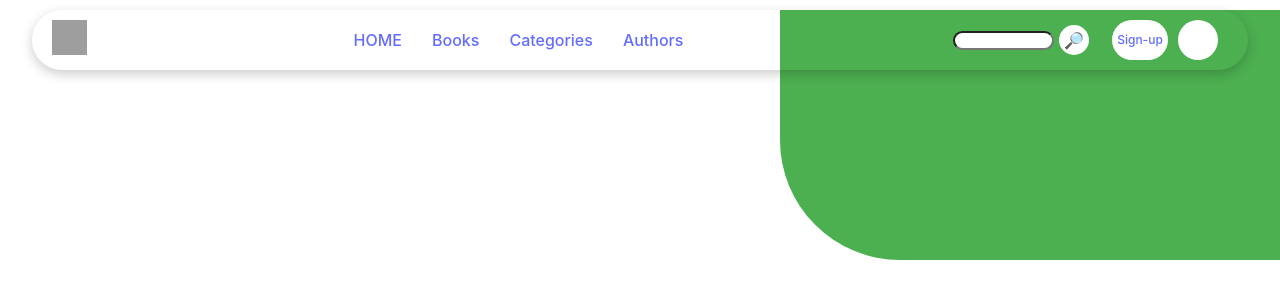
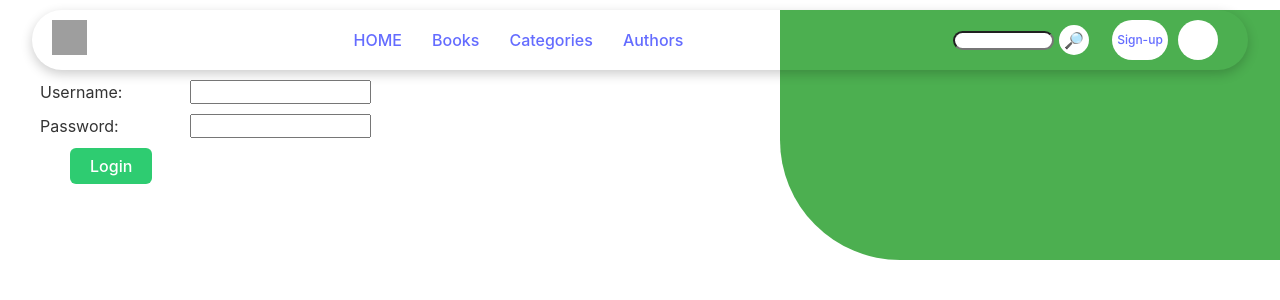
Before and after one commit to dvgamerr/apriltwenty-book-collection, a React (Vite) app in the folder client/book-collection/: page /auth/login in a window 1280 px wide. Shown: the top 300 px of the page. Built offline with nearby package versions, Linux system fonts and the light colour scheme; grey boxes are pictures that could not be loaded.

Commit message:
feat(login): make function login to working normaly

```diff
--- a/client/book-collection/src/App.jsx
+++ b/client/book-collection/src/App.jsx
@@ -5,6 +5,7 @@ import HomePage from './pages/Home.jsx'
 import HeaderNavBar from './components/header-nav-bar.jsx';
 import BookInfoPage from './pages/BookInfoPage.jsx';
 import RegisterPage from './pages/RegisterPage.jsx';
+import LoginPage from './pages/LoginPage.jsx';
 
 function App() {
 
@@ -18,6 +19,7 @@ function App() {
           <Route path='/' element={ <HomePage /> } />
           <Route path='/books/:id' element={ <BookInfoPage /> } />
           <Route path='/auth/register' element={ <RegisterPage /> } />
+          <Route path='/auth/login' element={ <LoginPage />} />
         </Routes>
       </BrowserRouter>
     </div>
--- /dev/null
+++ b/client/book-collection/src/apis/login.js
@@ -0,0 +1,15 @@
+import axios from "axios";
+
+const base_url = "http://localhost:4000";
+const endPoint = base_url + "/auth/login";
+
+export async function login(clientData) {
+    try {
+        const response = await axios.post(endPoint, clientData.body);
+        const token = response.data.token;
+        localStorage.setItem('token', token);
+        return response
+    } catch (error) {
+        throw error;
+    }
+}
--- /dev/null
+++ b/client/book-collection/src/components/LoginComponent.jsx
@@ -0,0 +1,64 @@
+import { login } from "../apis/login";
+import React, { use, useState } from 'react';
+import { useNavigate } from "react-router-dom";
+
+function LoginComponent() {
+    const navigate = useNavigate();
+    const [ username, setUsername ] = useState('');
+    const [ password, setPassword ] = useState('');
+    const [ error, setError ] = useState(null);
+    const [ success, setSuccess ] = useState(false);
+
+    const handleLogin = async (event) => {
+        event.preventDefault();
+        const clientData = {};
+        clientData.body = {
+            "username": username,
+            "password": password
+        };
+
+        try {
+            const response = await login(clientData);
+            if (response.data && response.data.success) {
+                setError("");
+                setSuccess(true)
+
+            } else {
+                const message = response.data?.message || "เกิดข้อผิดพลาดในการ Login";
+                setError(message)
+            }
+        } catch (error) {
+            console.error(error);
+            const message = error.response?.data?.message || "เกิดข้อผิดพลาดในการ Login"
+            setError(message);
+        }
+    }
+
+    return (
+        <div className="login-contrainer">
+            {error && <div className="error-message">*{error}</div>}
+            {success && <div className="success-message">การ Login เสร็จสมบูรณ์</div>}
+            <form onSubmit={(handleLogin)} >
+                <div className="input-box">
+                    <label>Username:</label>
+                    <input
+                    type="text"
+                    value={username}
+                    onChange={(event) => setUsername(event.target.value)}
+                    />
+                </div>
+                <div className="input-box">
+                    <label>Password:</label>
+                    <input
+                    type="password"
+                    value={password}
+                    onChange={(event) => setPassword(event.target.value)}
+                    />
+                </div>
+                <button type="submit">Login</button>
+            </form>
+        </div>
+    )
+}
+
+export default LoginComponent;
--- a/client/book-collection/src/components/RegisterComponent.jsx
+++ b/client/book-collection/src/components/RegisterComponent.jsx
@@ -27,7 +27,8 @@ function RegisterComponent() {
             const response = await register(clientData);
             if (response.data && response.data.success) {
                 setSuccess(true);
-                navigate("/login");
+                setError("");
+                navigate("/auth/login");
             } else {
                 console.log(response.data.message)
                 const message = response.data?.message || "เกิดข้อผิดพลาดในการลงทะเบียน";
@@ -78,9 +79,9 @@ function RegisterComponent() {
                     </div>
 
                 </div>
-                                    {error==="รหัสผ่านไม่ตรงกัน" && (
+                {error==="รหัสผ่านไม่ตรงกัน" && (
                         <div className="error-message">*{error}</div>
-                    )}
+                )}
                 <div className="input-box">
                     <label>Email:</label>
                     <div className="input">
--- /dev/null
+++ b/client/book-collection/src/pages/LoginPage.jsx
@@ -0,0 +1,12 @@
+import LoginComponent from "../components/LoginComponent";
+
+function LoginPage() {
+
+    return (
+        <div className="login-page">
+            <LoginComponent />
+        </div>
+    )
+}
+
+export default LoginPage;
```
